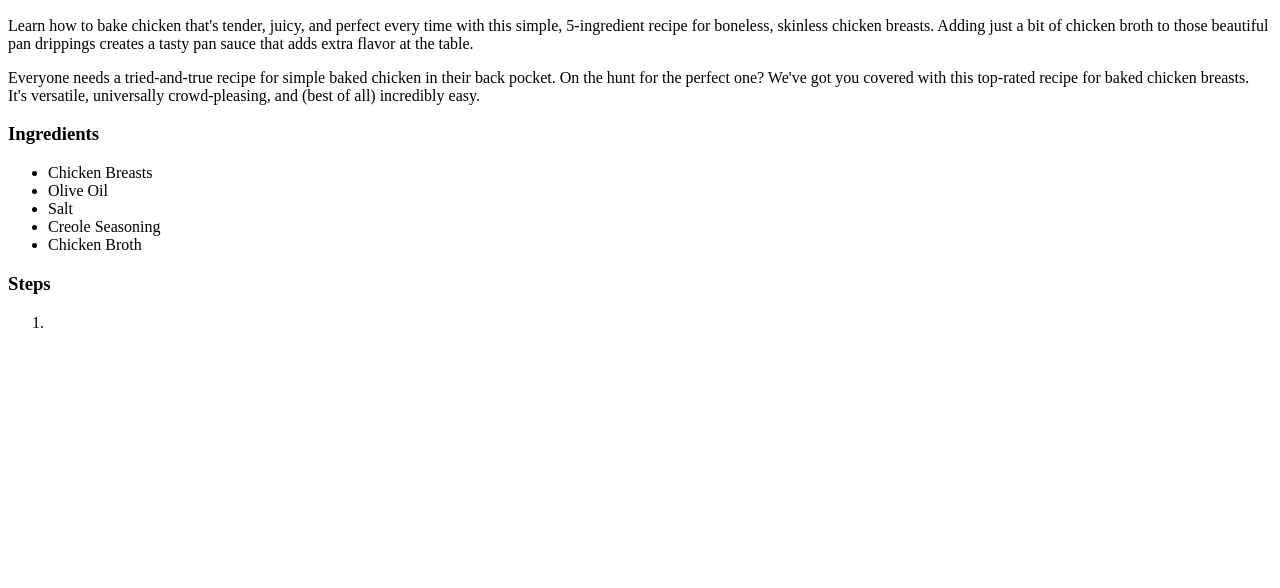
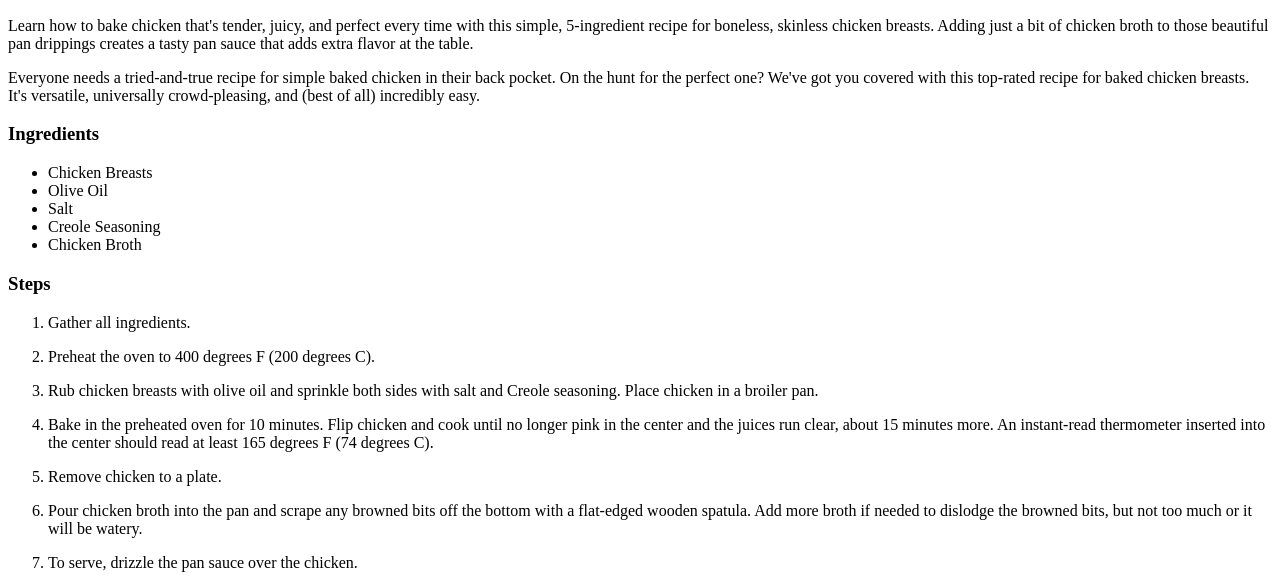
Before and after one commit to PaulGamarraDev/odin-recipes, a plain HTML site: page recipes/chicken.html in a window 1280 px wide. Shown: the part 434-1022 px from the top of the page. Before the commit the page ends 800 px from the top, so only its background shows below. Drawn offline with Linux system fonts and the light colour scheme.

Commit message:
Edit chicken.html content

```diff
--- a/recipes/chicken.html
+++ b/recipes/chicken.html
@@ -24,7 +24,13 @@
   <div>
     <h3>Steps</h3>
     <ol>
-      <li></li>
+      <li><p>Gather all ingredients.</p></li>
+      <li><p>Preheat the oven to 400 degrees F (200 degrees C).</p></li>
+      <li><p>Rub chicken breasts with olive oil and sprinkle both sides with salt and Creole seasoning. Place chicken in a broiler pan.</p></li>
+      <li><p>Bake in the preheated oven for 10 minutes. Flip chicken and cook until no longer pink in the center and the juices run clear, about 15 minutes more. An instant-read thermometer inserted into the center should read at least 165 degrees F (74 degrees C).</p></li>
+      <li><p>Remove chicken to a plate.</p></li>
+      <li><p>Pour chicken broth into the pan and scrape any browned bits off the bottom with a flat-edged wooden spatula. Add more broth if needed to dislodge the browned bits, but not too much or it will be watery.</p></li>
+      <li><p>To serve, drizzle the pan sauce over the chicken.</p></li>
     </ol>
   </div>
 </body>
```
